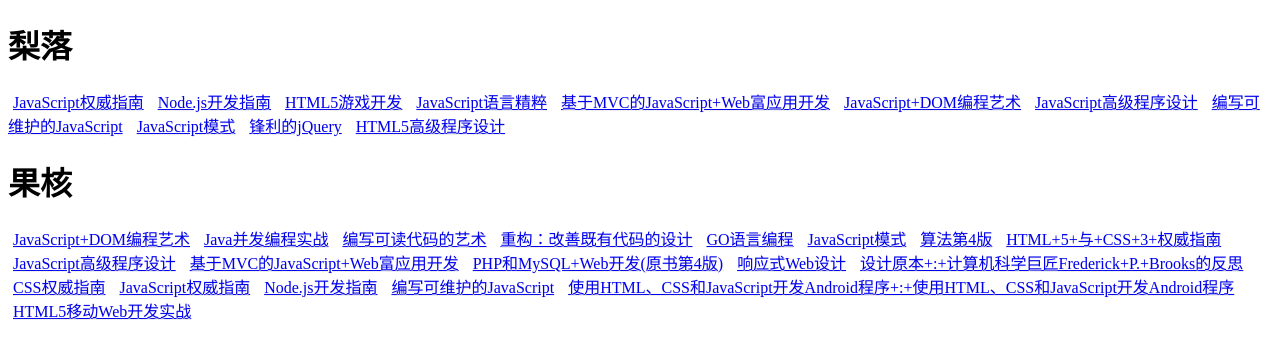
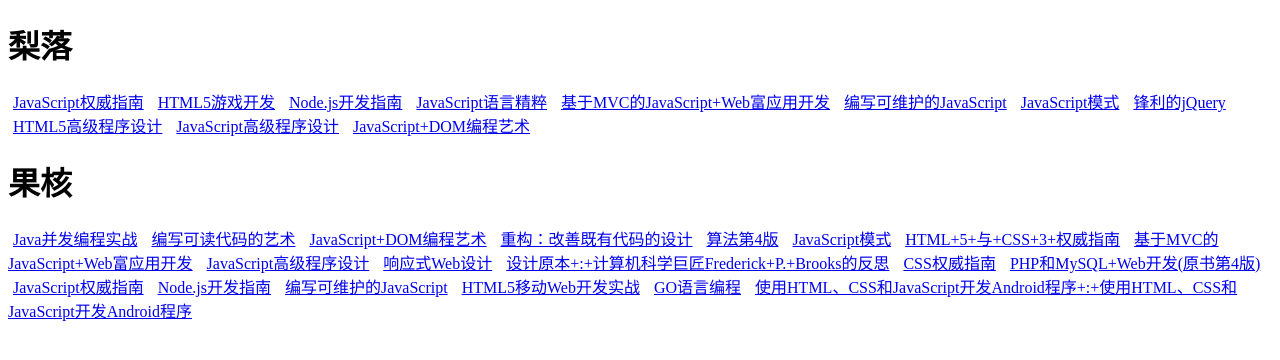
Before and after one commit to Johnqing/SwapSpace, a website: page index.html in a window 1280 px wide. Drawn offline with Linux system fonts and the light colour scheme.

Commit message:
重新生成index文件

```diff
--- a/index.html
+++ b/index.html
@@ -6,7 +6,6 @@
 <style type="text/css">
 	a{
 		margin: 5px;
-		text-shadow: 0 1px 1px #eee;
 	}
 </style>
  </head>
@@ -15,68 +14,68 @@
 
 		<h1>梨落</h1>
 
-			<a href="http://book.douban.com/subject/2228378/" target="_blank">JavaScript权威指南</a>
+			<a href="http://book.douban.com/subject/2228378/" target="_blank" id="1">JavaScript权威指南</a>
 
-			<a href="http://book.douban.com/subject/10789820/" target="_blank">Node.js开发指南</a>
+			<a href="http://book.douban.com/subject/6859674/" target="_blank" id="11">HTML5游戏开发</a>
 
-			<a href="http://book.douban.com/subject/6859674/" target="_blank">HTML5游戏开发</a>
+			<a href="http://book.douban.com/subject/10789820/" target="_blank" id="10">Node.js开发指南</a>
 
-			<a href="http://book.douban.com/subject/3590768/" target="_blank">JavaScript语言精粹</a>
+			<a href="http://book.douban.com/subject/3590768/" target="_blank" id="2">JavaScript语言精粹</a>
 
-			<a href="http://book.douban.com/subject/10733304/" target="_blank">基于MVC的JavaScript+Web富应用开发</a>
+			<a href="http://book.douban.com/subject/10733304/" target="_blank" id="3">基于MVC的JavaScript+Web富应用开发</a>
 
-			<a href="http://book.douban.com/subject/6038371/" target="_blank">JavaScript+DOM编程艺术</a>
+			<a href="http://book.douban.com/subject/21792530/" target="_blank" id="6">编写可维护的JavaScript</a>
 
-			<a href="http://book.douban.com/subject/1869705/" target="_blank">JavaScript高级程序设计</a>
+			<a href="http://book.douban.com/subject/11506062/" target="_blank" id="7">JavaScript模式</a>
 
-			<a href="http://book.douban.com/subject/21792530/" target="_blank">编写可维护的JavaScript</a>
+			<a href="http://book.douban.com/subject/3794471/" target="_blank" id="8">锋利的jQuery</a>
 
-			<a href="http://book.douban.com/subject/11506062/" target="_blank">JavaScript模式</a>
+			<a href="http://book.douban.com/subject/5402708/" target="_blank" id="9">HTML5高级程序设计</a>
 
-			<a href="http://book.douban.com/subject/3794471/" target="_blank">锋利的jQuery</a>
+			<a href="http://book.douban.com/subject/1869705/" target="_blank" id="5">JavaScript高级程序设计</a>
 
-			<a href="http://book.douban.com/subject/5402708/" target="_blank">HTML5高级程序设计</a>
+			<a href="http://book.douban.com/subject/6038371/" target="_blank" id="4">JavaScript+DOM编程艺术</a>
 
 
 		<h1>果核</h1>
 
-			<a href="http://book.douban.com/subject/6038371/" target="_blank">JavaScript+DOM编程艺术</a>
+			<a href="http://book.douban.com/subject/10484692/" target="_blank" id="13">Java并发编程实战</a>
 
-			<a href="http://book.douban.com/subject/10484692/" target="_blank">Java并发编程实战</a>
+			<a href="http://book.douban.com/subject/10797189/" target="_blank" id="14">编写可读代码的艺术</a>
 
-			<a href="http://book.douban.com/subject/10797189/" target="_blank">编写可读代码的艺术</a>
+			<a href="http://book.douban.com/subject/6038371/" target="_blank" id="12">JavaScript+DOM编程艺术</a>
 
-			<a href="http://book.douban.com/subject/4262627/" target="_blank">重构：改善既有代码的设计</a>
+			<a href="http://book.douban.com/subject/4262627/" target="_blank" id="15">重构：改善既有代码的设计</a>
 
-			<a href="http://book.douban.com/subject/11577300/" target="_blank">GO语言编程</a>
+			<a href="http://book.douban.com/subject/19952400/" target="_blank" id="16">算法第4版</a>
 
-			<a href="http://book.douban.com/subject/11506062/" target="_blank">JavaScript模式</a>
+			<a href="http://book.douban.com/subject/11506062/" target="_blank" id="18">JavaScript模式</a>
 
-			<a href="http://book.douban.com/subject/19952400/" target="_blank">算法第4版</a>
+			<a href="http://book.douban.com/subject/6025285/" target="_blank" id="19">HTML+5+与+CSS+3+权威指南</a>
 
-			<a href="http://book.douban.com/subject/6025285/" target="_blank">HTML+5+与+CSS+3+权威指南</a>
+			<a href="http://book.douban.com/subject/10733304/" target="_blank" id="21">基于MVC的JavaScript+Web富应用开发</a>
 
-			<a href="http://book.douban.com/subject/1869705/" target="_blank">JavaScript高级程序设计</a>
+			<a href="http://book.douban.com/subject/1869705/" target="_blank" id="20">JavaScript高级程序设计</a>
 
-			<a href="http://book.douban.com/subject/10733304/" target="_blank">基于MVC的JavaScript+Web富应用开发</a>
+			<a href="http://book.douban.com/subject/20390374/" target="_blank" id="22">响应式Web设计</a>
 
-			<a href="http://book.douban.com/subject/3549421/" target="_blank">PHP和MySQL+Web开发(原书第4版)</a>
+			<a href="http://book.douban.com/subject/23820913/" target="_blank" id="24">设计原本+:+计算机科学巨匠Frederick+P.+Brooks的反思</a>
 
-			<a href="http://book.douban.com/subject/20390374/" target="_blank">响应式Web设计</a>
+			<a href="http://book.douban.com/subject/1240134/" target="_blank" id="25">CSS权威指南</a>
 
-			<a href="http://book.douban.com/subject/23820913/" target="_blank">设计原本+:+计算机科学巨匠Frederick+P.+Brooks的反思</a>
+			<a href="http://book.douban.com/subject/3549421/" target="_blank" id="23">PHP和MySQL+Web开发(原书第4版)</a>
 
-			<a href="http://book.douban.com/subject/1240134/" target="_blank">CSS权威指南</a>
+			<a href="http://book.douban.com/subject/2228378/" target="_blank" id="27">JavaScript权威指南</a>
 
-			<a href="http://book.douban.com/subject/2228378/" target="_blank">JavaScript权威指南</a>
+			<a href="http://book.douban.com/subject/10789820/" target="_blank" id="26">Node.js开发指南</a>
 
-			<a href="http://book.douban.com/subject/10789820/" target="_blank">Node.js开发指南</a>
+			<a href="http://book.douban.com/subject/21792530/" target="_blank" id="28">编写可维护的JavaScript</a>
 
-			<a href="http://book.douban.com/subject/21792530/" target="_blank">编写可维护的JavaScript</a>
+			<a href="http://book.douban.com/subject/24706036/" target="_blank" id="29">HTML5移动Web开发实战</a>
 
-			<a href="http://book.douban.com/subject/6512489/" target="_blank">使用HTML、CSS和JavaScript开发Android程序+:+使用HTML、CSS和JavaScript开发Android程序</a>
+			<a href="http://book.douban.com/subject/11577300/" target="_blank" id="17">GO语言编程</a>
 
-			<a href="http://book.douban.com/subject/24706036/" target="_blank">HTML5移动Web开发实战</a>
+			<a href="http://book.douban.com/subject/6512489/" target="_blank" id="30">使用HTML、CSS和JavaScript开发Android程序+:+使用HTML、CSS和JavaScript开发Android程序</a>
 
 
  </body>
```
